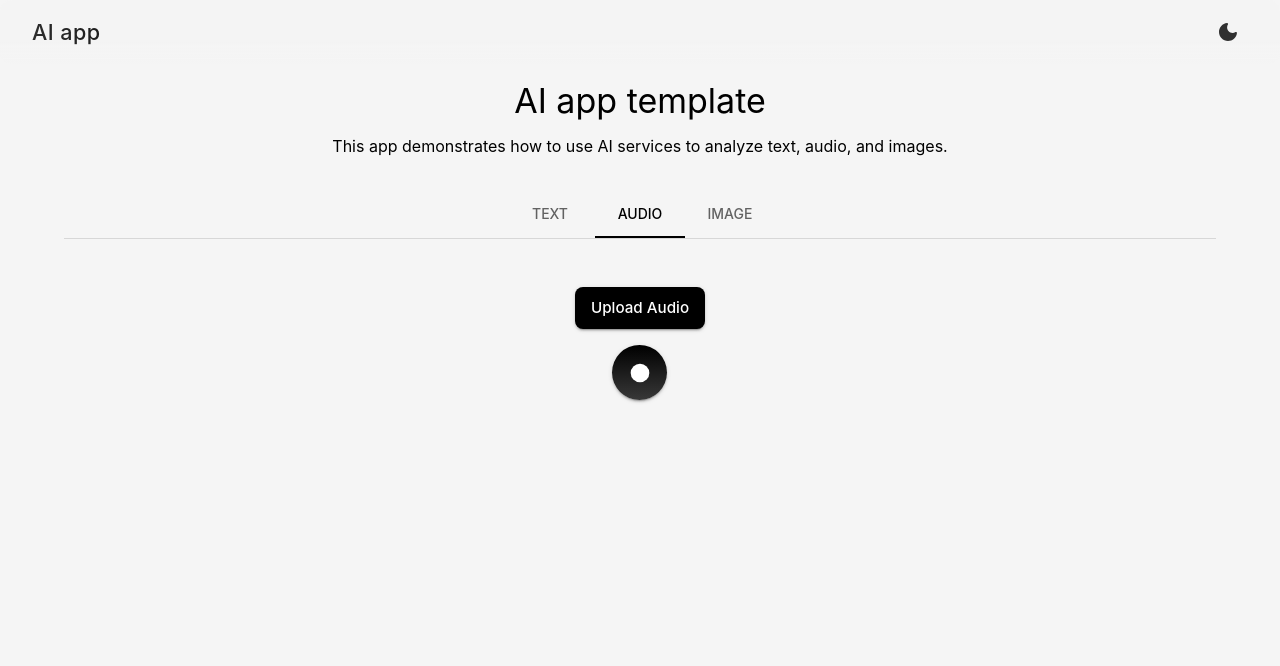
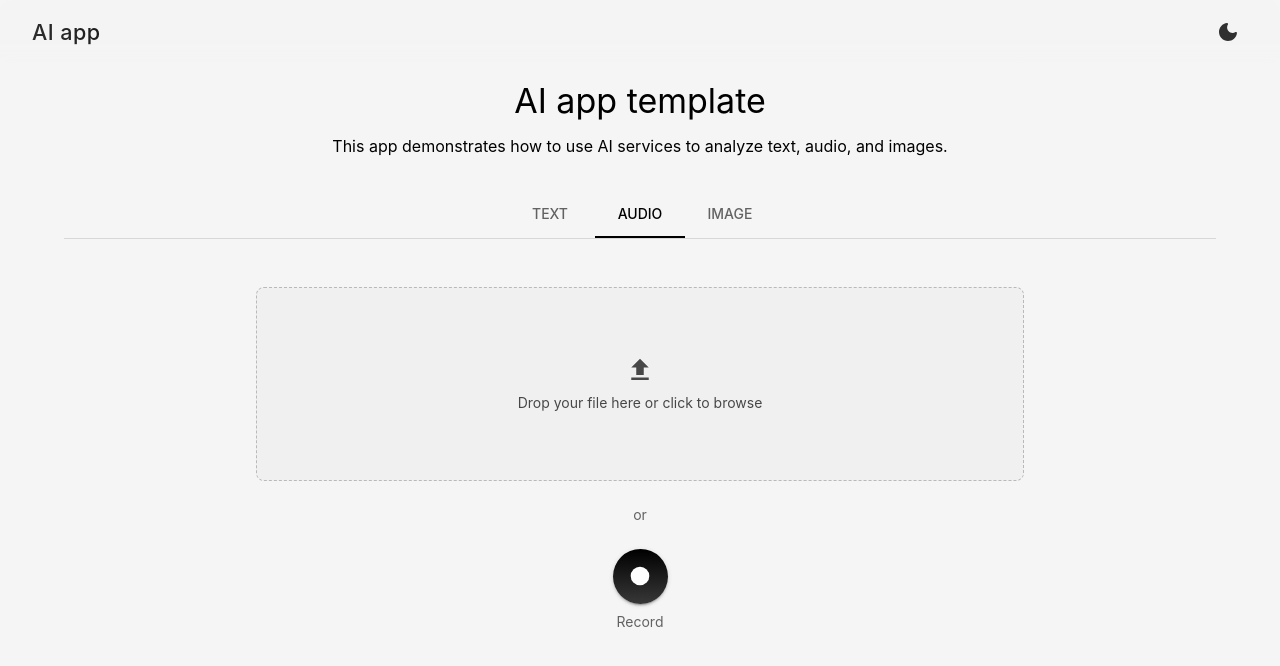
Before and after one commit to antoinebcx/ai-app-template-typescript, a React (Vite) app in the folder frontend/: page / in a window 1280 px wide. Both pictures are taken after a click on the tab "AUDIO". Shown: the top 666 px of the page. Built offline with nearby package versions, Linux system fonts and the light colour scheme.

Commit message:
add drag drop

```diff
--- a/frontend/src/components/AudioAnalysis.tsx
+++ b/frontend/src/components/AudioAnalysis.tsx
@@ -1,4 +1,4 @@
-import React, { useState, useRef } from 'react';
+import React, { useState, useRef, useEffect } from 'react';
 import {
   Box,
   Button,
@@ -12,6 +12,7 @@ import FiberManualRecordRoundedIcon from '@mui/icons-material/FiberManualRecordR
 import StopIcon from '@mui/icons-material/Stop';
 import { analyzeAudio } from '../services/api';
 import { InputAnalysisSchema } from '../types/analysis';
+import { DragDrop } from './DragDrop';
 
 export const AudioAnalysis: React.FC = () => {
   const theme = useTheme();
@@ -25,9 +26,36 @@ export const AudioAnalysis: React.FC = () => {
     analysis: InputAnalysisSchema;
   } | null>(null);
   const [error, setError] = useState<string | null>(null);
+  const [recordingTime, setRecordingTime] = useState(0);
 
   const mediaRecorderRef = useRef<MediaRecorder | null>(null);
   const chunksRef = useRef<Blob[]>([]);
+  const timerRef = useRef<NodeJS.Timer>();
+
+  useEffect(() => {
+    if (isRecording) {
+      timerRef.current = setInterval(() => {
+        setRecordingTime(prev => prev + 1);
+      }, 1000);
+    } else {
+      if (timerRef.current) {
+        clearInterval(timerRef.current);
+      }
+      setRecordingTime(0);
+    }
+
+    return () => {
+      if (timerRef.current) {
+        clearInterval(timerRef.current);
+      }
+    };
+  }, [isRecording]);
+
+  const formatTime = (seconds: number) => {
+    const minutes = Math.floor(seconds / 60);
+    const remainingSeconds = seconds % 60;
+    return `${minutes.toString().padStart(2, '0')}:${remainingSeconds.toString().padStart(2, '0')}`;
+  };
 
   const startRecording = async () => {
     try {
@@ -67,12 +95,9 @@ export const AudioAnalysis: React.FC = () => {
     }
   };
 
-  const handleFileUpload = (event: React.ChangeEvent<HTMLInputElement>) => {
-    const file = event.target.files?.[0];
-    if (file) {
+  const handleFileDrop = (file: File) => {
     setAudioFile(file);
     setAudioUrl(URL.createObjectURL(file));
-    }
   };
 
   const handleAnalyze = async () => {
@@ -113,21 +138,21 @@ export const AudioAnalysis: React.FC = () => {
 
   return (
     <Stack spacing={3} sx={{ maxWidth: 800, mx: 'auto', p: 2 }} alignItems="center">
-      <Stack spacing={2} alignItems="center">
-        <Button
-          variant="contained"
-          component="label"
-        >
-          Upload Audio
-          <input
-            type="file"
-            hidden
+      <Stack spacing={2} alignItems="center" sx={{ width: '100%' }}>
+        {!audioUrl && (
+          <DragDrop
+            onFileDrop={handleFileDrop}
             accept="audio/*"
-            onChange={handleFileUpload}
+            maxSize={10}
           />
-        </Button>
+        )}
+
+        <Typography variant="body2" color="text.secondary" sx={{ p: 1 }}>
+          or
+        </Typography>
 
         {!isProcessingRecording && (
+          <Stack alignItems="center" spacing={1}>
             <Button
               variant="contained"
               onClick={isRecording ? stopRecording : startRecording}
@@ -150,6 +175,10 @@ export const AudioAnalysis: React.FC = () => {
                 <FiberManualRecordRoundedIcon sx={{ fontSize: '28px' }} />
               }
             </Button>
+            <Typography variant="body2" color="text.secondary">
+              {isRecording ? formatTime(recordingTime) : 'Record'}
+            </Typography>
+          </Stack>
         )}
       </Stack>
 
--- /dev/null
+++ b/frontend/src/components/DragDrop.tsx
@@ -0,0 +1,71 @@
+import React, { useCallback } from 'react';
+import { Typography, useTheme, styled } from '@mui/material';
+import { Upload } from '@mui/icons-material';
+
+interface DragDropProps {
+  onFileDrop: (file: File) => void;
+  accept: string;
+  maxSize?: number;
+}
+
+const DropZone = styled('label')(({ theme }) => ({
+  width: '100%',
+  height: 194,
+  border: '1px dashed',
+  borderColor: theme.palette.mode === 'dark' ? 'rgba(255, 255, 255, 0.23)' : 'rgba(0, 0, 0, 0.23)',
+  borderRadius: 8,
+  display: 'flex',
+  flexDirection: 'column',
+  alignItems: 'center',
+  justifyContent: 'center',
+  cursor: 'pointer',
+  transition: 'all 0.2s ease',
+  backgroundColor: theme.palette.mode === 'dark' ? 'rgba(255, 255, 255, 0.05)' : 'rgba(0, 0, 0, 0.02)',
+  '&:hover': {
+    backgroundColor: theme.palette.mode === 'dark' ? 'rgba(255, 255, 255, 0.1)' : 'rgba(0, 0, 0, 0.04)',
+    borderColor: theme.palette.text.primary
+  }
+}));
+
+export const DragDrop: React.FC<DragDropProps> = ({ onFileDrop, accept, maxSize = 10 }) => {
+  const handleDrop = useCallback((e: React.DragEvent<HTMLLabelElement>) => {
+    e.preventDefault();
+    const file = e.dataTransfer.files[0];
+    if (file && file.type.match(accept)) {
+      if (maxSize && file.size > maxSize * 1024 * 1024) {
+        alert(`File size should be less than ${maxSize}MB`);
+        return;
+      }
+      onFileDrop(file);
+    }
+  }, [accept, maxSize, onFileDrop]);
+
+  const handleChange = (e: React.ChangeEvent<HTMLInputElement>) => {
+    const file = e.target.files?.[0];
+    if (file) {
+      if (maxSize && file.size > maxSize * 1024 * 1024) {
+        alert(`File size should be less than ${maxSize}MB`);
+        return;
+      }
+      onFileDrop(file);
+    }
+  };
+
+  return (
+    <DropZone
+      onDrop={handleDrop}
+      onDragOver={(e) => e.preventDefault()}
+    >
+      <input
+        type="file"
+        hidden
+        accept={accept}
+        onChange={handleChange}
+      />
+      <Upload sx={{ fontSize: 30, mb: 1, opacity: 0.7 }} />
+      <Typography variant="body2" sx={{ opacity: 0.7 }}>
+        Drop your file here or click to browse
+      </Typography>
+    </DropZone>
+  );
+};
--- a/frontend/src/components/ImageAnalysis.tsx
+++ b/frontend/src/components/ImageAnalysis.tsx
@@ -9,6 +9,7 @@ import {
 } from '@mui/material';
 import { analyzeImage } from '../services/api';
 import { InputAnalysisSchema } from '../types/analysis';
+import { DragDrop } from './DragDrop';
 
 export const ImageAnalysis: React.FC = () => {
   const [imageFile, setImageFile] = useState<File | null>(null);
@@ -20,12 +21,9 @@ export const ImageAnalysis: React.FC = () => {
   } | null>(null);
   const [error, setError] = useState<string | null>(null);
 
-  const handleFileUpload = (event: React.ChangeEvent<HTMLInputElement>) => {
-    const file = event.target.files?.[0];
-    if (file) {
-      setImageFile(file);
-      setImagePreview(URL.createObjectURL(file));
-    }
+  const handleFileDrop = (file: File) => {
+    setImageFile(file);
+    setImagePreview(URL.createObjectURL(file));
   };
 
   const handleAnalyze = async () => {
@@ -46,18 +44,13 @@ export const ImageAnalysis: React.FC = () => {
 
   return (
     <Stack spacing={3} sx={{ maxWidth: 800, mx: 'auto', p: 2 }} alignItems="center">
-      <Button
-        variant="contained"
-        component="label"
-      >
-        Upload Image
-        <input
-          type="file"
-          hidden
+      {!imagePreview && (
+        <DragDrop
+          onFileDrop={handleFileDrop}
           accept="image/*"
-          onChange={handleFileUpload}
+          maxSize={5}
         />
-      </Button>
+      )}
 
       {imagePreview && (
         <Stack spacing={2} alignItems="center" sx={{ width: '100%' }}>
--- a/frontend/src/components/TextAnalysis.tsx
+++ b/frontend/src/components/TextAnalysis.tsx
@@ -6,12 +6,14 @@ import {
   TextField,
   Typography,
   Paper,
-  CircularProgress
+  CircularProgress,
+  useTheme
 } from '@mui/material';
 import { analyzeText } from '../services/api';
 import { InputAnalysisSchema } from '../types/analysis';
 
 export const TextAnalysis: React.FC = () => {
+  const theme = useTheme();
   const [text, setText] = useState('');
   const [loading, setLoading] = useState(false);
   const [result, setResult] = useState<InputAnalysisSchema | null>(null);
@@ -19,10 +21,8 @@ export const TextAnalysis: React.FC = () => {
 
   const handleAnalyze = async () => {
     if (!text.trim()) return;
-
     setLoading(true);
     setError(null);
-
     try {
       const analysis = await analyzeText(text);
       setResult(analysis);
@@ -33,16 +33,37 @@ export const TextAnalysis: React.FC = () => {
     }
   };
 
+  const isDark = theme.palette.mode === 'dark';
+
   return (
     <Stack spacing={3} sx={{ maxWidth: 800, mx: 'auto', p: 2 }} alignItems="center">
       <TextField
         fullWidth
         multiline
-        rows={4}
+        rows={7}
         variant="outlined"
         label="Enter text to analyze"
         value={text}
         onChange={(e) => setText(e.target.value)}
+        sx={{
+          '& .MuiOutlinedInput-root': {
+            borderRadius: 2,
+            bgcolor: isDark ? 'rgba(255, 255, 255, 0.05)' : 'rgba(0, 0, 0, 0.02)',
+            '&:hover': {
+              bgcolor: isDark ? 'rgba(255, 255, 255, 0.1)' : 'rgba(0, 0, 0, 0.04)',
+            },
+            '& fieldset': {
+              borderColor: isDark ? 'rgba(255, 255, 255, 0.23)' : 'rgba(0, 0, 0, 0.23)',
+              borderStyle: 'dashed',
+            },
+            '&:hover fieldset': {
+              borderColor: theme.palette.text.primary,
+            },
+            '&.Mui-focused fieldset': {
+              borderColor: theme.palette.text.primary,
+            }
+          }
+        }}
       />
 
       <Button
@@ -75,11 +96,9 @@ export const TextAnalysis: React.FC = () => {
               <Typography variant="h6" gutterBottom>
                 Analysis Result
               </Typography>
-
               <Typography variant="body1" paragraph>
                 <strong>Reasoning:</strong> {result.reasoning}
               </Typography>
-
               <Stack spacing={2}>
                 {result.elements.map((element) => (
                   <Box key={element.elementNumber}>
@@ -92,7 +111,6 @@ export const TextAnalysis: React.FC = () => {
                   </Box>
                 ))}
               </Stack>
-
               <Typography variant="body1" sx={{ mt: 2 }}>
                 <strong>Summary:</strong> {result.summary}
               </Typography>
```
Lines whose indentation alone changed are shown as unchanged.
